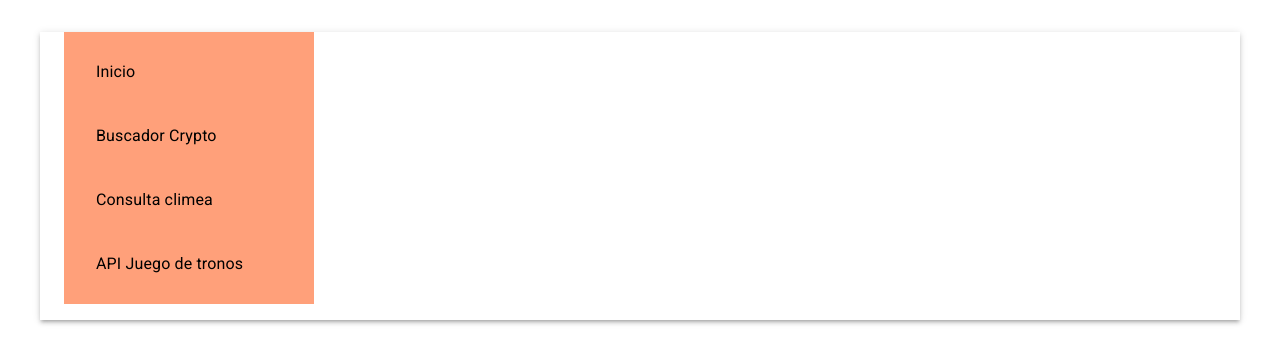
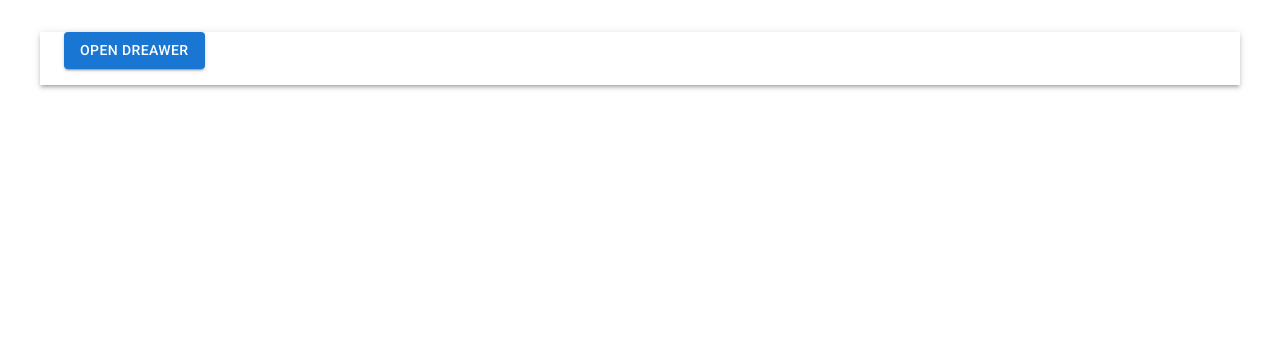
Before and after one commit to smenarguez/produccion_practicas, a React (Vite) app: page / in a window 1280 px wide. Shown: the top 364 px of the page. Built offline with nearby package versions, Linux system fonts and the light colour scheme.

Commit message:
Segunda parte del Dreawer

```diff
--- a/src/componentes/navbar/Navbar.jsx
+++ b/src/componentes/navbar/Navbar.jsx
@@ -1,9 +1,12 @@
+import Button from "@mui/material/Button";
 import NavListDrawer from "../NavListDrawer";
 
 const Navbar = () => {
     return (
         <>
-            <NavListDrawer />
+            <Button variant='contained'>Open Dreawer</Button>
+
+           {/*<NavListDrawer /> */}
         </>
      );
 }
```
